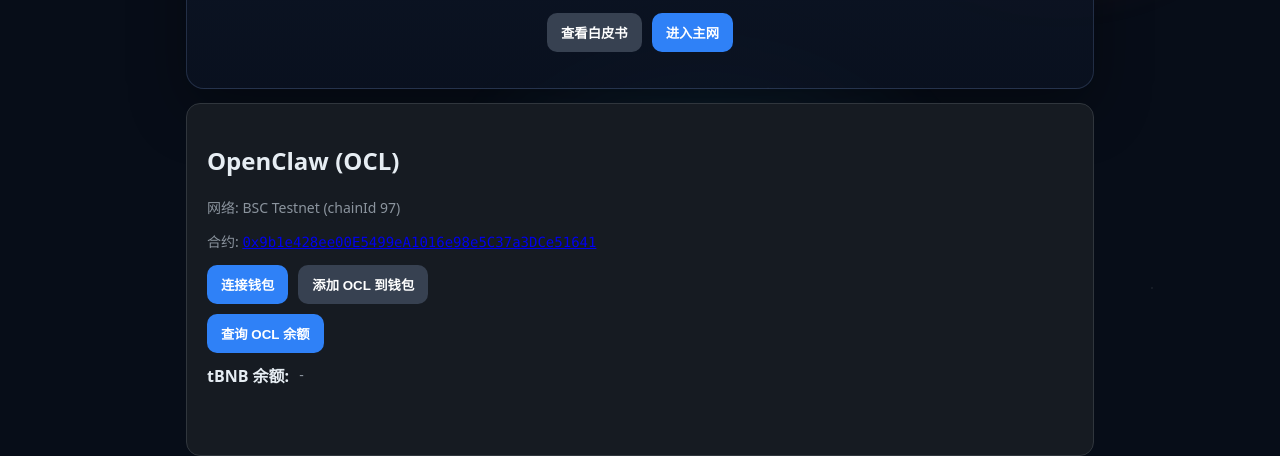
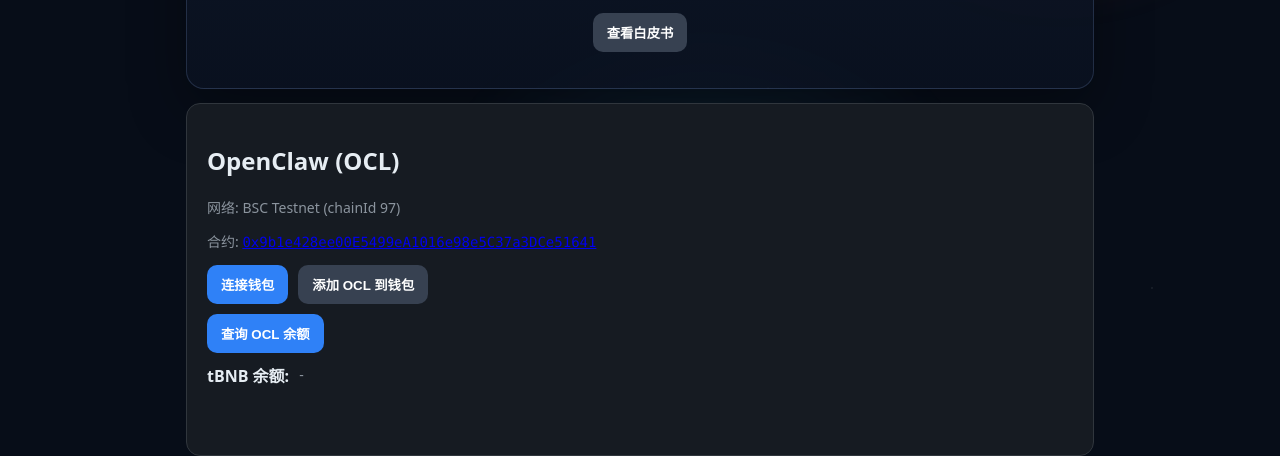
Before and after one commit to yuanlongdong/OPENCLAW, a website: page docs/index.html in a window 1280 px wide. Shown: the part 352-808 px from the top of the page. Drawn offline with nearby package versions, Linux system fonts and the light colour scheme; a web font is replaced by a local one.

Commit message:
ui: remove redundant entry button next to whitepaper

```diff
--- a/docs/index.html
+++ b/docs/index.html
@@ -158,7 +158,6 @@
       <p class="hero-desc">OpenClaw AI 是能真实执行任务的 AI 机器人。OCL 是其生态代币，用于机器人能力调用、功能解锁与生态激励。</p>
       <div class="row hero-actions">
         <a href="./whitepaper.html" target="_blank" rel="noopener noreferrer"><button class="secondary">查看白皮书</button></a>
-        <a href="./index.html?net=mainnet"><button>进入主网</button></a>
       </div>
     </div>
     <div class="card">
```
